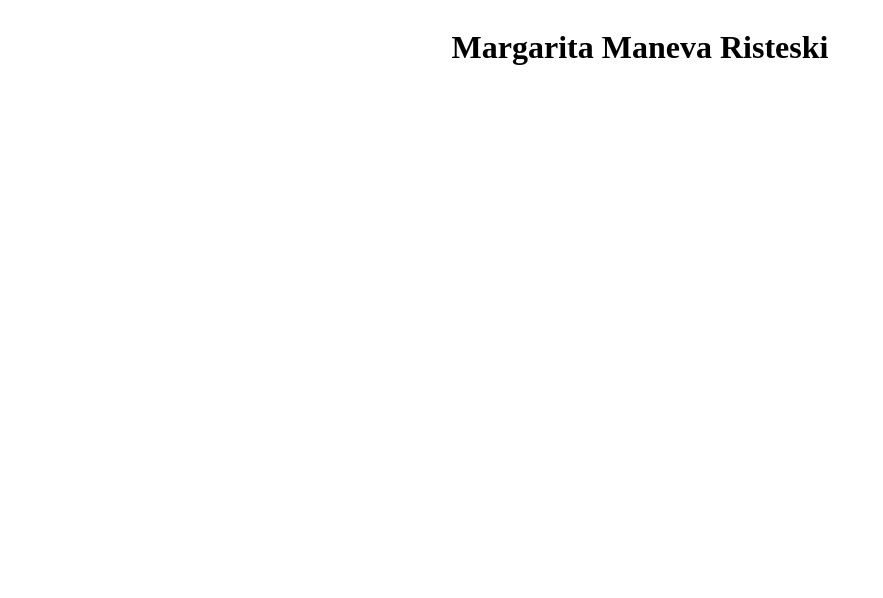
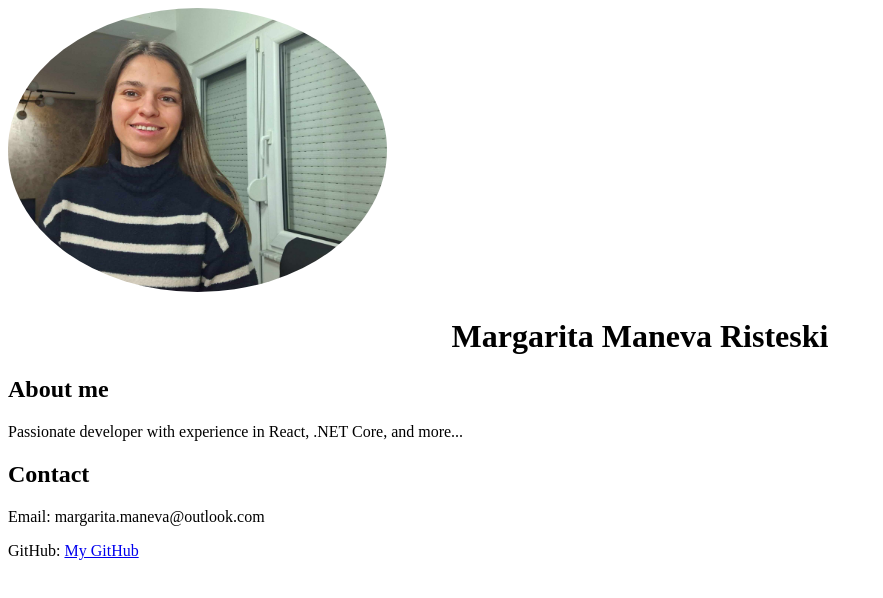
Before and after one commit to mmaneva/MargaritaManevaRisteski.github.io, a plain HTML site: page index.html in a window 1280 px wide. Shown: the whole page, without its empty margins (0-883 px from the left). Drawn offline with Linux system fonts and the light colour scheme.

Commit message:
add basic info

```diff
--- a/index.html
+++ b/index.html
@@ -8,7 +8,23 @@
 </head>
 <body>
     <div class="banner">
+        <img class="profile-image" src="assets/profile.jpg">
         <h1>Margarita Maneva Risteski</h1>
+    </div>
+    <div id="header">
+
+    </div>
+    <div id="aboutme">
+        <h2>About me</h2>
+        <p>Passionate developer with experience in React, .NET Core, and more...</p>
+    </div>
+    <div id="projects">
+
+    </div>
+    <div id="footer">
+        <h2>Contact </h2>
+        <p>Email: margarita.maneva@outlook.com</p>
+        <p>GitHub: <a href="https://github.com/mmaneva">My GitHub</a> </p>
     </div>
 </body>
 </html>
--- a/style.css
+++ b/style.css
@@ -1,4 +1,13 @@
 .banner {
-    display: flex;
-    justify-content: center;
 }
+
+.profile-image {
+    border-radius: 100%;
+    max-width: 30%;
+    height: auto;
+    align-items: center;
+}
+
+h1 {
+    text-align: center;
+}
```
Also changed, not shown: assets/profile.jpg (added).
